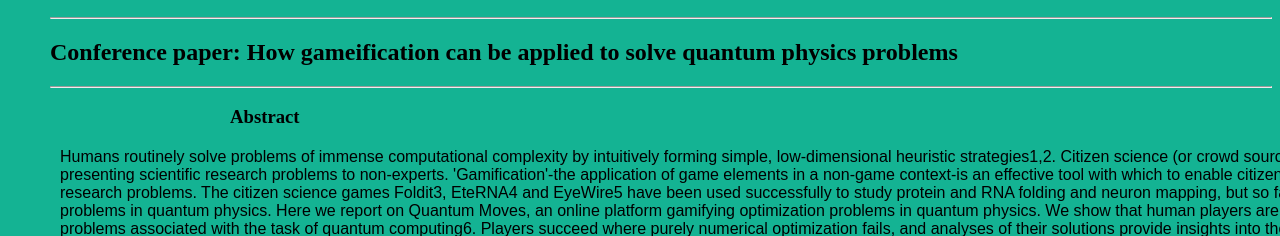
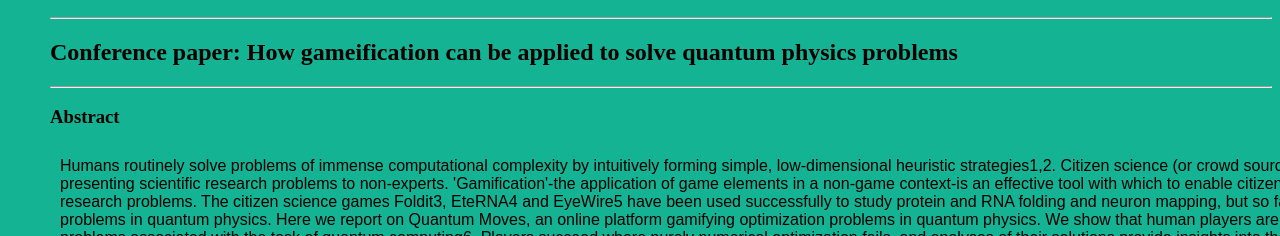
Before and after one commit to dann2611/FY6845272, a plain HTML site: page index.html in a window 1280 px wide. Shown: the part 564-800 px from the top of the page. Drawn offline with Linux system fonts and the light colour scheme.

Commit message:
Update index.html

```diff
--- a/index.html
+++ b/index.html
@@ -22,7 +22,7 @@
     <h2 style=”font-family:calibri;”><b>Conference paper: How gameification can be applied to solve quantum physics problems</b></h2>
     <hr>
 
-    <h3 id="Abstract" style="margin: 0%; margin-left: 170px; display: flex; padding: 10px;">Abstract</h3>
+    <h3 id="Abstract">Abstract</h3>
 
     <p class="ex1">
 
```
